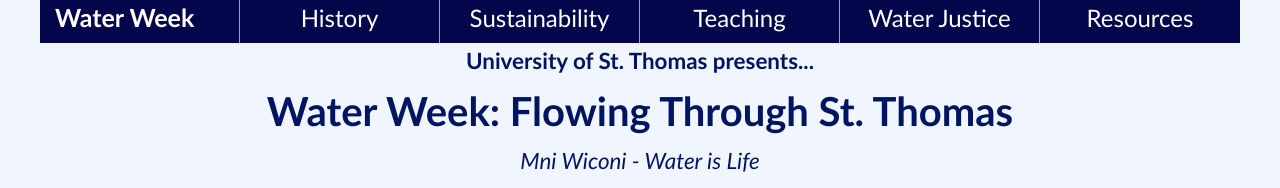
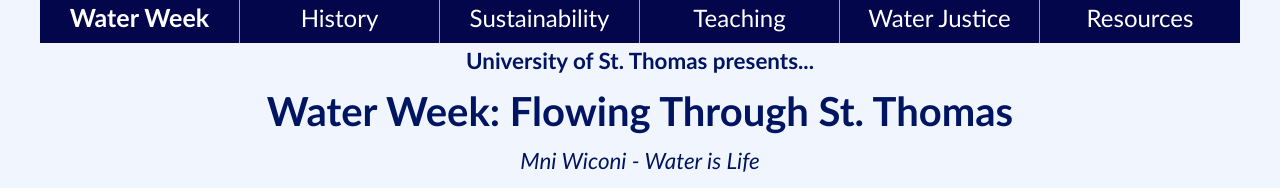
Before and after one commit to alina-kan/waterweekwebsite, a Jekyll site: the page index.html, which Jekyll copies as it is, in a window 1280 px wide. Shown: the top 188 px of the page. Built offline with Jekyll 4.4.1, drawn with Linux system fonts in a browser that asks for light colours.

Commit message:
Added changes to top bar.

```diff
--- a/history.html
+++ b/history.html
@@ -38,7 +38,7 @@
             <div class="show-for-medium">
                 <div class="grid-container">
                     <div class="grid-x grid-padding-x">
-                        <div class="cell small-2 large-2" style="background-color: #04064c; border-right: 0.08rem solid #5bb5ff" ><a href="index.html"><h4>Home</h4></a></div>
+                        <div class="cell small-2 large-2 text-center" style="background-color: #04064c; border-right: 0.08rem solid #5bb5ff" ><a href="index.html"><h4>Home</h4></a></div>
                         <div class="cell small-2 large-2 text-center" style="background-color: #04064c; font-size: 1.5rem; border-right: 0.08rem solid #5bb5ff"><a href="history.html"><b>History</b></a></div>
                         <div class="cell small-2 large-2 text-center" style="background-color: #04064c; font-size: 1.5rem; border-right: 0.08rem solid #5bb5ff"><a href="sustainability.html">Sustainability</a></div>
                         <div class="cell small-2 large-2 text-center" style="background-color: #04064c; font-size: 1.5rem; border-right: 0.08rem solid #5bb5ff"><a href="teaching.html">Teaching</a></div>
--- a/index.html
+++ b/index.html
@@ -38,7 +38,7 @@
             <div class="show-for-medium">
                 <div class="grid-container">
                     <div class="grid-x grid-padding-x">
-                        <div class="cell small-2 large-2" style="font-color: white; background-color: #04064c; border-right: 0.08rem solid #5bb5ff" ><h4><b>Water Week</b></h4></div>
+                        <div class="cell small-2 large-2 text-center" style="font-color: white; background-color: #04064c; border-right: 0.08rem solid #5bb5ff" ><h4><b>Water Week</b></h4></div>
                         <div class="cell small-2 large-2 text-center" style="background-color: #04064c; font-size: 1.5rem; border-right: 0.08rem solid #5bb5ff"><a href="history.html">History</a></div>
                         <div class="cell small-2 large-2 text-center" style="background-color: #04064c; font-size: 1.5rem; border-right: 0.08rem solid #5bb5ff"><a href="sustainability.html">Sustainability</a></div>
                         <div class="cell small-2 large-2 text-center" style="background-color: #04064c; font-size: 1.5rem; border-right: 0.08rem solid #5bb5ff"><a href="teaching.html">Teaching</a></div>
--- a/resources.html
+++ b/resources.html
@@ -38,7 +38,7 @@
             <div class="show-for-medium">
                 <div class="grid-container">
                     <div class="grid-x grid-padding-x">
-                        <div class="cell small-2 large-2" style="background-color: #04064c; border-right: 0.08rem solid #5bb5ff" ><a href="index.html"><h4>Home</h4></a></div>
+                        <div class="cell small-2 large-2 text-center" style="background-color: #04064c; border-right: 0.08rem solid #5bb5ff" ><a href="index.html"><h4>Home</h4></a></div>
                         <div class="cell small-2 large-2 text-center" style="background-color: #04064c; font-size: 1.5rem; border-right: 0.08rem solid #5bb5ff"><a href="history.html">History</a></div>
                         <div class="cell small-2 large-2 text-center" style="background-color: #04064c; font-size: 1.5rem; border-right: 0.08rem solid #5bb5ff"><a href="sustainability.html">Sustainability</a></div>
                         <div class="cell small-2 large-2 text-center" style="background-color: #04064c; font-size: 1.5rem; border-right: 0.08rem solid #5bb5ff"><a href="teaching.html">Teaching</a></div>
--- a/sustainability.html
+++ b/sustainability.html
@@ -38,7 +38,7 @@
             <div class="show-for-medium">
                 <div class="grid-container">
                     <div class="grid-x grid-padding-x">
-                        <div class="cell small-2 large-2" style="background-color: #04064c; border-right: 0.08rem solid #5bb5ff" ><a href="index.html"><h4>Home</h4></a></div>
+                        <div class="cell small-2 large-2 text-center" style="background-color: #04064c; border-right: 0.08rem solid #5bb5ff" ><a href="index.html"><h4>Home</h4></a></div>
                         <div class="cell small-2 large-2 text-center" style="background-color: #04064c; font-size: 1.5rem; border-right: 0.08rem solid #5bb5ff"><a href="history.html">History</a></div>
                         <div class="cell small-2 large-2 text-center" style="background-color: #04064c; font-size: 1.5rem; border-right: 0.08rem solid #5bb5ff"><a href="sustainability.html"><b>Sustainability</b></a></div>
                         <div class="cell small-2 large-2 text-center" style="background-color: #04064c; font-size: 1.5rem; border-right: 0.08rem solid #5bb5ff"><a href="teaching.html">Teaching</a></div>
--- a/teaching.html
+++ b/teaching.html
@@ -38,7 +38,7 @@
             <div class="show-for-medium">
                 <div class="grid-container">
                     <div class="grid-x grid-padding-x">
-                        <div class="cell small-2 large-2" style="background-color: #04064c; border-right: 0.08rem solid #5bb5ff" ><a href="index.html"><h4>Home</h4></a></div>
+                        <div class="cell small-2 large-2 text-center" style="background-color: #04064c; border-right: 0.08rem solid #5bb5ff" ><a href="index.html"><h4>Home</h4></a></div>
                         <div class="cell small-2 large-2 text-center" style="background-color: #04064c; font-size: 1.5rem; border-right: 0.08rem solid #5bb5ff"><a href="history.html">History</a></div>
                         <div class="cell small-2 large-2 text-center" style="background-color: #04064c; font-size: 1.5rem; border-right: 0.08rem solid #5bb5ff"><a href="sustainability.html">Sustainability</a></div>
                         <div class="cell small-2 large-2 text-center" style="background-color: #04064c; font-size: 1.5rem; border-right: 0.08rem solid #5bb5ff"><a href="teaching.html"><b>Teaching</b></a></div>
--- a/water_justice.html
+++ b/water_justice.html
@@ -38,7 +38,7 @@
             <div class="show-for-medium">
                 <div class="grid-container">
                     <div class="grid-x grid-padding-x">
-                        <div class="cell small-2 large-2" style="background-color: #04064c; border-right: 0.08rem solid #5bb5ff" ><a href="index.html"><h4>Home</h4></a></div>
+                        <div class="cell small-2 large-2 text-center" style="background-color: #04064c; border-right: 0.08rem solid #5bb5ff" ><a href="index.html"><h4>Home</h4></a></div>
                         <div class="cell small-2 large-2 text-center" style="background-color: #04064c; font-size: 1.5rem; border-right: 0.08rem solid #5bb5ff"><a href="history.html">History</a></div>
                         <div class="cell small-2 large-2 text-center" style="background-color: #04064c; font-size: 1.5rem; border-right: 0.08rem solid #5bb5ff"><a href="sustainability.html">Sustainability</a></div>
                         <div class="cell small-2 large-2 text-center" style="background-color: #04064c; font-size: 1.5rem; border-right: 0.08rem solid #5bb5ff"><a href="teaching.html">Teaching</a></div>
```
